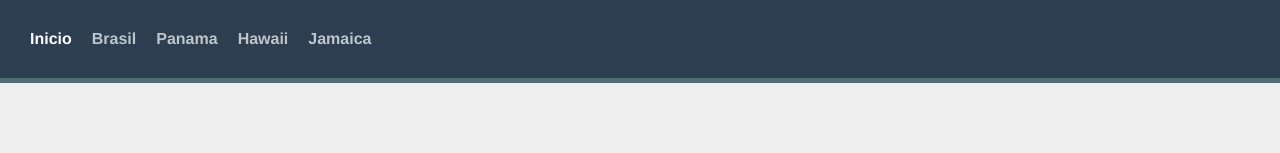
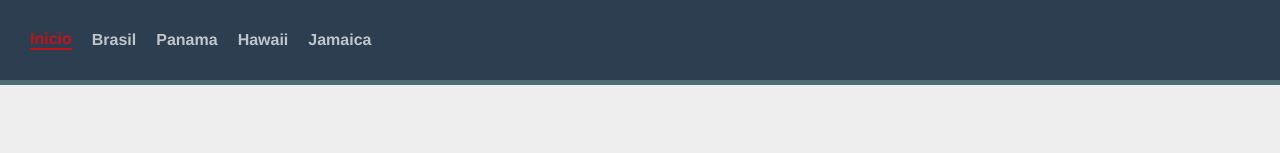
Before and after one commit to rivalcoba/vue-router, a Vue app: page / in a window 1280 px wide. Shown: the top 153 px of the page. Built offline with nearby package versions, Linux system fonts and the light colour scheme.

Commit message:
navigation-active-link

```diff
--- a/src/components/TheNavigation.vue
+++ b/src/components/TheNavigation.vue
@@ -7,3 +7,9 @@
   <router-link to="/jamaica">Jamaica</router-link>
 </div>
 </template>
+<style lang="css">
+#nav .navigation-active-link{
+  color: red;
+  border-bottom: 2px solid red;
+}
+</style>
--- a/src/router/index.js
+++ b/src/router/index.js
@@ -36,5 +36,7 @@ const router = createRouter({
   history: createWebHistory(),
   // 2.3 Configurando las rutas
   routes,
+  // 2.4 Configurando clase del enlace activo
+  linkActiveClass: 'navigation-active-link'
 });
 export default router;
```
